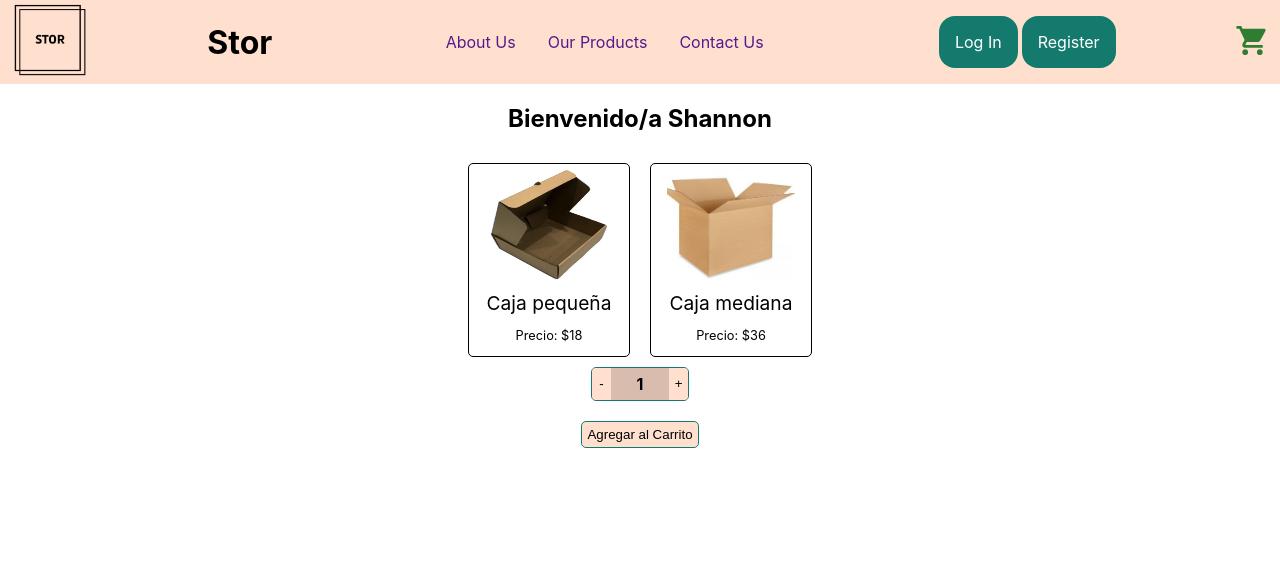
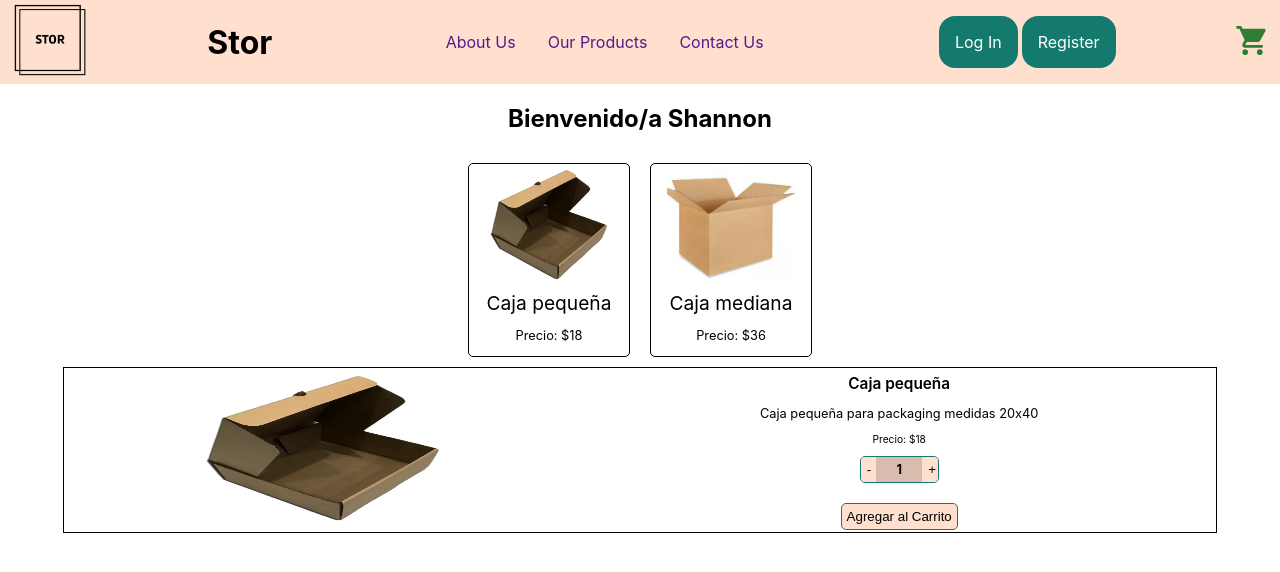
Before and after one commit to ShannonEchegaray/CoderHouse-React-Desafio6, a React (Create React App) app: page / in a window 1280 px wide. Shown: the top 572 px of the page. Built offline with nearby package versions, Linux system fonts and the light colour scheme.

Commit message:
Agregando ItemDetailContainer

```diff
--- /dev/null
+++ b/public/producto.json
@@ -0,0 +1,9 @@
+{
+    "id": "1",
+    "name": "Caja pequeña",
+    "category": "Pequeña",
+    "price": 18,
+    "img": "caja-pequeña.webp",
+    "description": "Caja pequeña para packaging medidas 20x40",
+    "alt": "Imagen de una caja pequeña"
+}
--- a/public/productos.json
+++ b/public/productos.json
@@ -5,6 +5,7 @@
         "category": "Pequeña",
         "price": 18,
         "img": "caja-pequeña.webp",
+        "description": "Caja pequeña para packaging medidas 20x40",
         "alt": "Imagen de una caja pequeña"
     },
     {
@@ -13,6 +14,7 @@
         "category": "Mediana",
         "price": 36,
         "img": "caja-mediana.jpg",
+        "description": "Caja Mediana para packaging medidas 60x80",
         "alt": "Imagen de una caja mediana"
     }
 ]
--- a/src/App.js
+++ b/src/App.js
@@ -1,12 +1,14 @@
 import './App.css';
 import NavBar from "./components/NavBar/NavBar";
 import ItemListContainer from './components/ItemListContainer/ItemListContainer';
+import ItemDetailContainer from './components/ItemDetailContainer/ItemDetailContainer';
 
 const App = () => {
   return (
     <div className="App">
       <NavBar />
       <ItemListContainer greeting="Shannon"/>
+      <ItemDetailContainer />
     </div>
   );
 }
--- /dev/null
+++ b/src/components/ItemDetail/ItemDetail.css
@@ -0,0 +1,33 @@
+.ItemDetail{
+    display: flex;
+    flex-flow: row nowrap;
+    justify-content: space-around;
+    align-items: center;
+}
+
+.ItemDetailImg{
+    width: 40%;
+}
+
+.ItemDetailImg > img{
+    width: 20vw;
+    height: 20vh;
+}
+
+.ItemDetails{
+    width: 50%;
+}
+
+.ItemDetailTitle{
+    font-size: 1.2em;
+    font-weight: 600;
+    margin: 0.3em 0;
+}
+
+.ItemDetails{
+    font-size: 0.8em;
+}
+
+.ItemDetailPrice{
+    font-size: 0.8em;
+}
--- /dev/null
+++ b/src/components/ItemDetail/ItemDetail.js
@@ -0,0 +1,30 @@
+import React from 'react';
+import ItemCount from '../itemCount/ItemCount';
+import "./ItemDetail.css"
+
+const ItemDetail = ({item}) => {
+
+    const onAdd = (counter, stock) => {
+        if (counter <= stock) {
+          alert("Se compro el producto");
+        } else {
+          alert("No hay stock disponible. \nEl Stock disponible es de " + stock);
+        }
+      }
+
+  return (
+    <div className="ItemDetail">
+        <div className="ItemDetailImg">
+            <img src={item.img} alt={item.alt} />
+        </div>
+        <div className="ItemDetails">
+            <p className="ItemDetailTitle">{item.name}</p>
+            <p className="ItemDetailDescription">{item.description}</p>
+            <p className="ItemDetailPrice">Precio: ${item.price}</p>
+            <ItemCount stock={20} initial={1} onAdd={onAdd} />
+        </div>
+    </div>
+  )
+}
+
+export default ItemDetail
--- /dev/null
+++ b/src/components/ItemDetailContainer/ItemDetailContainer.css
@@ -0,0 +1,5 @@
+.ItemDetailContainer{
+    margin: auto;
+    width: 90%;
+    border: 1px solid black;
+}
--- /dev/null
+++ b/src/components/ItemDetailContainer/ItemDetailContainer.js
@@ -0,0 +1,39 @@
+import React, {useEffect, useState} from 'react';
+import ItemDetail from '../ItemDetail/ItemDetail';
+import PulseLoader from "react-spinners/PulseLoader";
+import "./ItemDetailContainer.css"
+
+const ItemDetailContainer = () => {
+
+    const [product, setProduct] = useState({})
+  const [loading, setLoading] = useState(true);
+
+  useEffect(() => {
+    setTimeout(async () => {
+      try {
+        const response = await fetch("./producto.json");
+        const datos = await response.json();
+        setProduct(datos);
+      } catch (error) {
+        setProduct(error)
+        console.log(error)
+      } finally {
+        setLoading(false);
+      }
+
+    }, 2000)
+
+  }, []);
+
+  return (
+    <div className='ItemDetailContainer'>
+        {loading
+              ? (<><h2>Cargando...</h2>
+                <PulseLoader size={10} color="#157A6E" cssOverride={{margin: "2em"}} /></>)
+              : <ItemDetail item={product}/>}
+
+    </div>
+  )
+}
+
+export default ItemDetailContainer
--- a/src/components/ItemListContainer/ItemListContainer.js
+++ b/src/components/ItemListContainer/ItemListContainer.js
@@ -1,25 +1,17 @@
 import "./ItemListContainer.css";
 import ItemCount from "../itemCount/ItemCount";
-import React, {useState, useEffect} from "react";
+import React, { useState, useEffect } from "react";
 import ItemList from "../ItemList/ItemList";
 import PulseLoader from "react-spinners/PulseLoader";
 
-const ItemListContainer = ({greeting}) => {
-
-  const onAdd = (counter, stock) => {
-    if(counter <= stock){
-      alert("Se compro el producto");
-    } else {
-      alert("No hay stock disponible. \nEl Stock disponible es de " + stock);
-    }
-  }
+const ItemListContainer = ({ greeting }) => {
 
   const [products, setProducts] = useState([])
   const [loading, setLoading] = useState(true);
 
   useEffect(() => {
     setTimeout(async () => {
-          try{
+      try {
         const response = await fetch("./productos.json");
         const datos = await response.json();
         setProducts(datos);
@@ -39,13 +31,10 @@ const ItemListContainer = ({greeting}) => {
       <h2>Bienvenido/a {greeting}</h2>
       {loading
         ? (<><h2>Cargando...</h2>
-                <PulseLoader size={10} color="#157A6E" cssOverride={{margin: "2em"}} /></>)
+          <PulseLoader size={10} color="#157A6E" cssOverride={{ margin: "2em" }} /></>)
         : Array.isArray(products)
           ? <ItemList items={products} />
           : <h4 className="Error">Ha surgido un error interno, por favor reiniciar la pagina</h4>}
-      <ItemCount
-      stock={20} initial={1} onAdd={onAdd}
-      />
     </>
   )
 }
```
Lines whose indentation alone changed are shown as unchanged.
